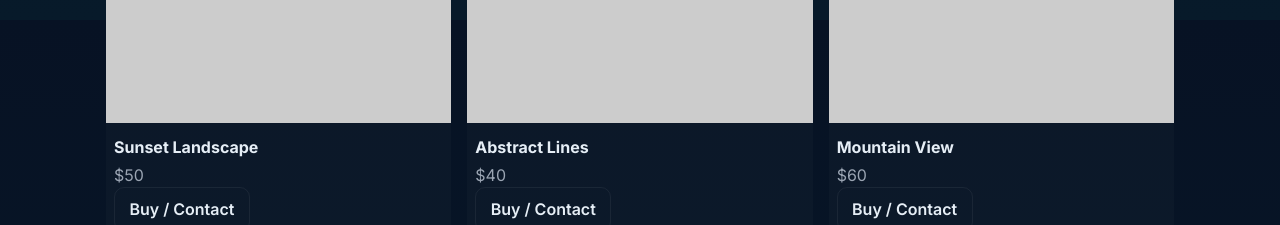
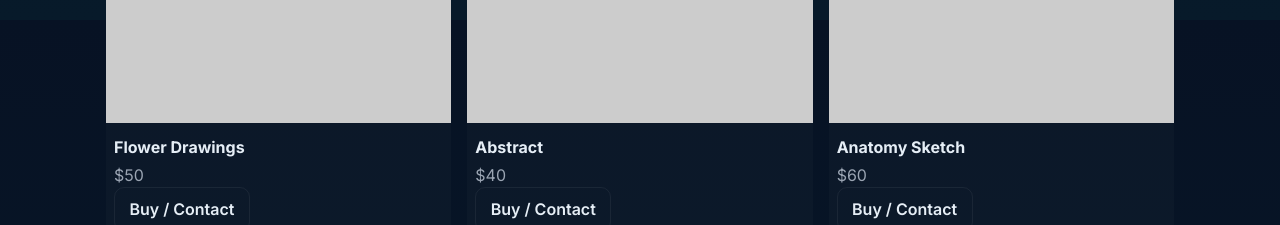
Before and after one commit to Alexander-Drozario/website.html, a plain HTML site: page index.html in a window 1280 px wide. Shown: the part 780-1005 px from the top of the page. Drawn offline with Linux system fonts and the light colour scheme; placeholder pictures from the web are drawn by us.

Commit message:
Update index.html

```diff
--- a/index.html
+++ b/index.html
@@ -145,7 +145,7 @@ input,textarea{width:100%;padding:.65rem .75rem;border-radius:8px;border:1px sol
         <div class="gallery-item">
           <img src="https://via.placeholder.com/300x300?text=Drawing+1" alt="Drawing 1">
           <div class="gallery-info">
-            <h4>Sunset Landscape</h4>
+            <h4>Flower Drawings</h4>
             <p>$50</p>
             <a href="#contact" class="btn btn-outline">Buy / Contact</a>
           </div>
@@ -153,7 +153,7 @@ input,textarea{width:100%;padding:.65rem .75rem;border-radius:8px;border:1px sol
         <div class="gallery-item">
           <img src="https://via.placeholder.com/300x300?text=Drawing+2" alt="Drawing 2">
           <div class="gallery-info">
-            <h4>Abstract Lines</h4>
+            <h4>Abstract</h4>
             <p>$40</p>
             <a href="#contact" class="btn btn-outline">Buy / Contact</a>
           </div>
@@ -161,7 +161,7 @@ input,textarea{width:100%;padding:.65rem .75rem;border-radius:8px;border:1px sol
         <div class="gallery-item">
           <img src="https://via.placeholder.com/300x300?text=Drawing+3" alt="Drawing 3">
           <div class="gallery-info">
-            <h4>Mountain View</h4>
+            <h4>Anatomy Sketch</h4>
             <p>$60</p>
             <a href="#contact" class="btn btn-outline">Buy / Contact</a>
           </div>
```
